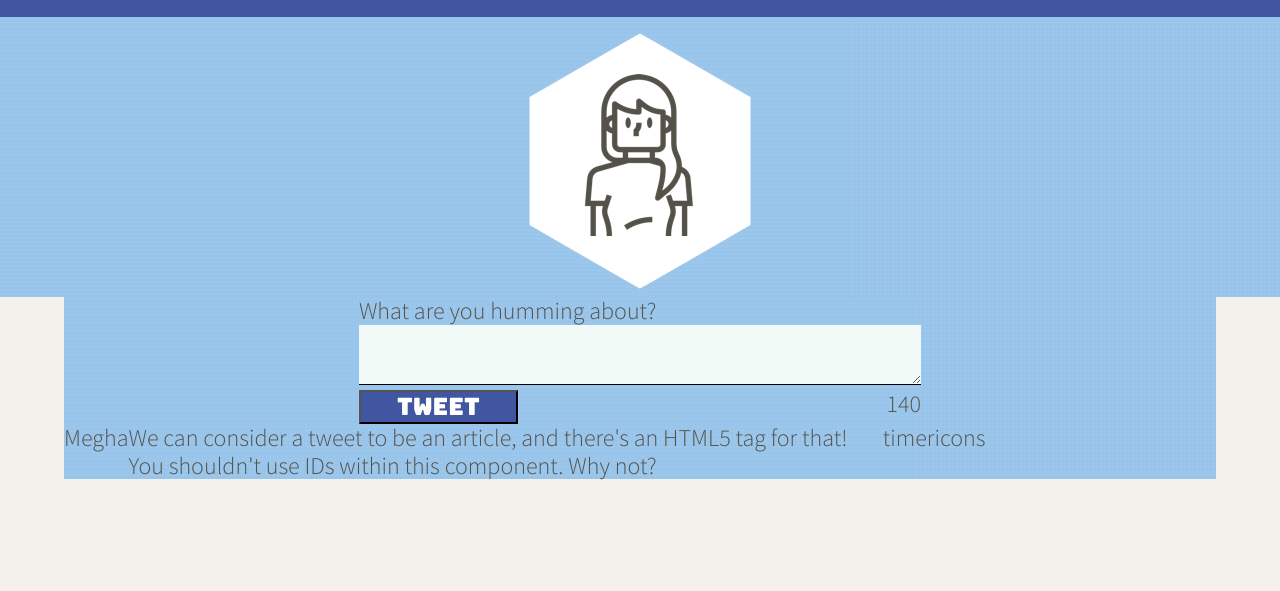
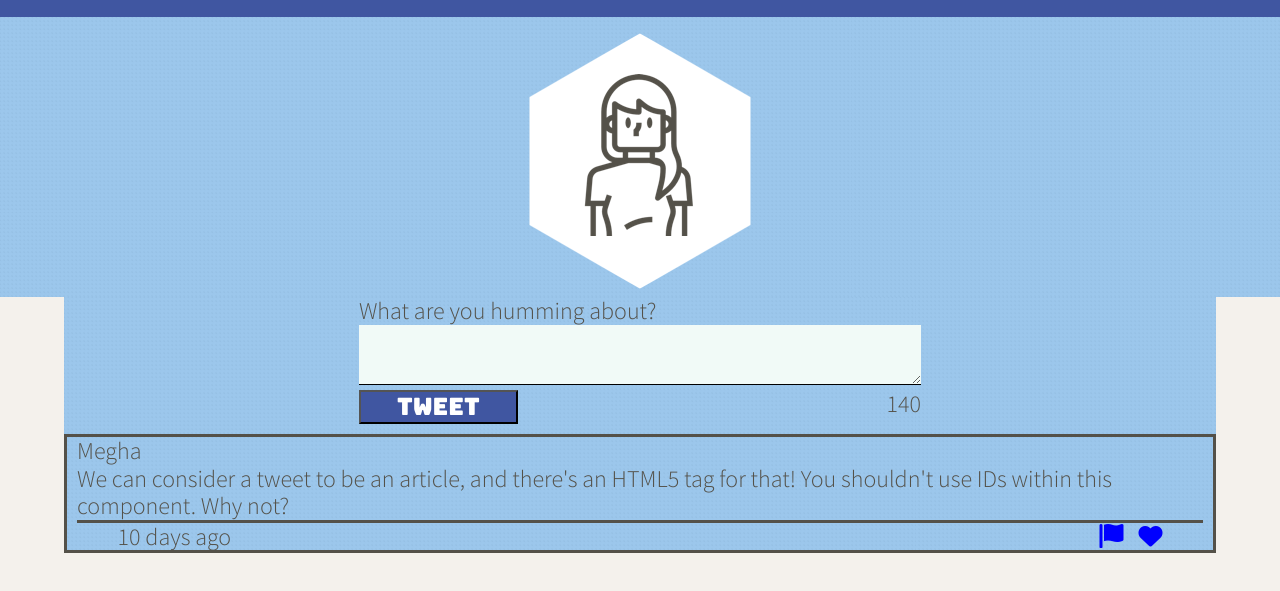
Before and after one commit to bhalemegha/tweeterApp, a website: page public/index.html in a window 1280 px wide. Shown: the part 103-694 px from the top of the page. Drawn offline with nearby package versions, Linux system fonts and the light colour scheme.

Commit message:
Add tweet container and add flag and heart icons with hover effects

```diff
--- a/public/scripts/tweet-add.js
+++ b/public/scripts/tweet-add.js
@@ -1,41 +1,58 @@
-$(document).ready(function() {
+$(document).ready(function () {
   const tweetContainer = document.querySelector('#tweet-container');
   const textVal = "We can consider a tweet to be an article, and there's an HTML5 tag for that! You shouldn't use IDs within this component. Why not?"
+  const $container = $('<div>', {
+    'class': 'tweet-txt',
+    'style' : 'border-style: solid;'
+  }).appendTo(tweetContainer);
 
-  const $usrDiv = $('<div>').text("Megha");;
-  const $newUsrTweetDiv = $(tweetContainer).append($usrDiv);
-  $newUsrTweetDiv.addClass("usertweetDiv");
+  $('<div>', {
+    'class': 'usertweetDiv',
+    'html': 'Megha'
+  }).appendTo($container);
+
+  $('<article>', {
+    'html': textVal
+  }).appendTo($container);
+
+  $iconsDivMain = $('<div>', {
+    'class': 'iconsDivMain'
+  }).appendTo($container);
+
+  $('<div>', {
+    'class': 'dateDiv',
+    'html': "10 days ago"
+  }).appendTo($iconsDivMain);
+
+  $('<div>', {
+    'html': '<i class="fas fa-flag"></i><i class="fas fa-heart"></i>'
+  }).appendTo($iconsDivMain);
+
+  // const $usrDiv = $('<div>').text("Megha");;
+  // const $newUsrTweetDiv = $(tweetContainer).append($usrDiv);
   // $($newUsrTweetDiv).css('display','flex');
   // $($newUsrTweetDiv).css('justify-content','space-around');
 
-  const $article = $("<article>").text(textVal);//It will create an HTML Article element.
-  const $newaddedElement = $(tweetContainer).append($article);//Appending newly created article element in article section
+  // const $article = $("<article>").text(textVal);//It will create an HTML Article element.
+  // const $newaddedElement = $(tweetContainer).append($article);//Appending newly created article element in article section
   // $newaddedElement.css("border-style","solid");
   // $newaddedElement.css("border-color","black");
   // $newaddedElement.css("display","flex");
   // $newaddedElement.css("justify-content","flex-start");
 
-  const $iconsDiv = $('<div>');
-  const $iconsDivMain = $(tweetContainer).append($iconsDiv);
-  $iconsDivMain.addClass("iconsDivMain");
+  // const $iconsDiv = $('<div>');
+  // const $iconsDivMain = $(tweetContainer).append($iconsDiv);
   // $iconsDivMain.css('display','flex');
   // $iconsDivMain.css('flex-direction','row');
   // $iconsDivMain.css('justify-content','space-around');
 
-  const $divTime = $('<div>').text("timer");
-  const $dateDiv = $iconsDivMain.append($divTime);
-  $dateDiv.addClass("dateDiv");
+  // const $divTime = $('<div>').text("timer");
+  // const $dateDiv = $iconsDivMain.append($divTime);
   // $dateDiv.css("display","flex");
   // $dateDiv.css("width","80%");
   // $dateDiv.css("justify-content", "flex-start");
 
-  const $divIcons = $('<div>').text("icons");
-  $iconsDivMain.append($divIcons);
+  // const $divIcons = $('<div>').text("icons");
+  // $iconsDivMain.append($divIcons);
 
 });
-
-
-
-// display: flex;
-// flex-direction: row;
-// justify-content: space-around;
--- a/public/styles/tweet-log.css
+++ b/public/styles/tweet-log.css
@@ -1,19 +1,27 @@
-#tweet-container article{
- border-style:'solid';
- border-color:black;
+.tweet-txt{
  display:'flex';
  justify-content:'flex-start';
+ border-style:'solid';
+ margin-top: 10px;
 }
+
+.tweet-txt:hover{
+   box-shadow: 0 0 11px rgba(15, 12, 12, 0.884);;
+ }
 
 .usertweetDiv{
   display:flex;
-  justify-content:space-around;
+  justify-content:flex-start;
+  padding-left: 10px;
 }
 
 .iconsDivMain{
   display:flex;
   flex-direction:row;
   justify-content:space-around;
+  border-top-style: solid;
+  margin-left: 10px;
+  margin-right: 10px;
 }
 
 .dateDiv{
@@ -21,3 +29,33 @@
   width:80%;
   justify-content:flex-start;
 }
+
+div .tweet-txt{
+  border-style:'solid';
+}
+
+section article{
+  padding-left: 10px;
+}
+
+.iconsContainer{
+  display: flex;
+  flex-direction: row;
+  justify-self: flex-end;
+}
+
+.fa-flag{
+  color:blue;
+  padding-right: 15px;
+}
+.fa-heart{
+  color:blue;
+}
+
+.fa-flag:hover{
+  color:yellow;
+}
+
+.fa-heart:hover{
+  color:yellow;
+}
--- a/server/data-files/initial-tweets.json
+++ b/server/data-files/initial-tweets.json
@@ -8,7 +8,7 @@
     "content": {
       "text": "If I have seen further it is by standing on the shoulders of giants"
     },
-    "created_at": 1636947686405
+    "created_at": 1637008020911
   },
   {
     "user": {
@@ -19,6 +19,6 @@
     "content": {
       "text": "Je pense , donc je suis"
     },
-    "created_at": 1637034086405
+    "created_at": 1637094420911
   }
 ]
```
